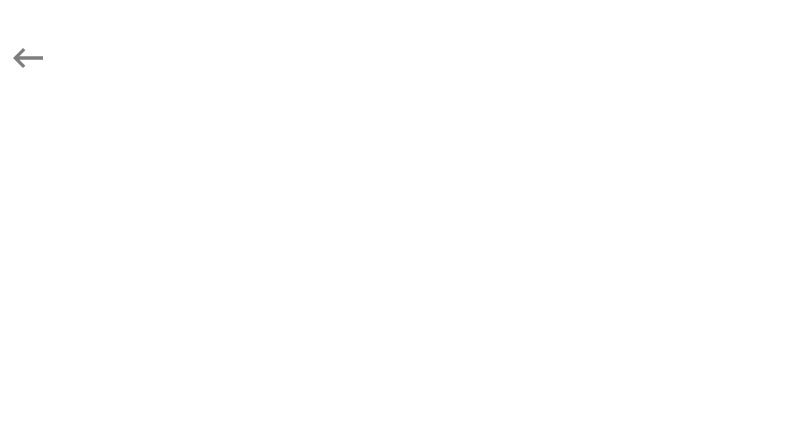
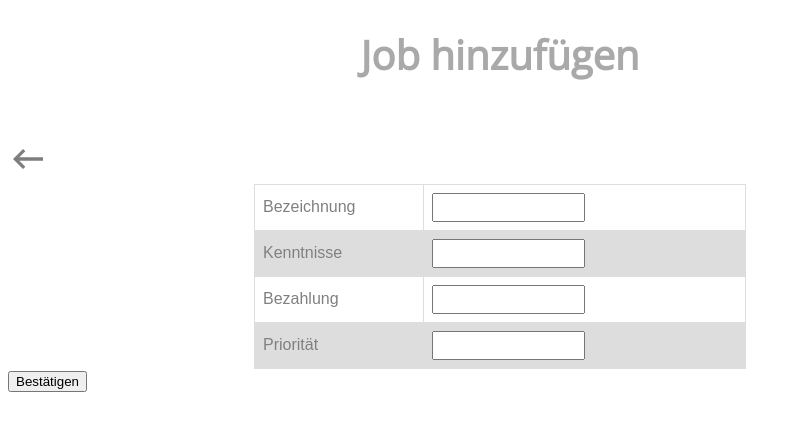
Before and after one commit to Velajuel121/Organigramm, an Electron app: page Orgranigramm/addJobs.html in a window 1000 px wide. Shown: the whole page, without its empty margins (0-801 px from the left). Drawn offline with nearby package versions, Linux system fonts and the light colour scheme.

Commit message:
Added function AddJobs

```diff
--- a/Orgranigramm/addJobs.html
+++ b/Orgranigramm/addJobs.html
@@ -9,13 +9,91 @@
 </head>
 
 <body>
+    <h1>Job hinzufügen</h1>
     <div id="container">
         <div>
             <a href="index.html">
                 <img id="imgBack" src="img/back.svg" />
             </a>
         </div>
+        <div>
+            <table align="center">
+                <tr>
+                    <td width="(100/2)%">Bezeichnung</td>
+                    <td width="(100/2)%"><input type="text" name="bezeichnung" id="bezeichnung"></td>
+                </tr>
+                <tr>
+                    <td width="(100/2)%">Kenntnisse</td>
+                    <td width="(100/2)%"><input type="text" name="kenntnisse" id="kenntnisse"></td>
+                </tr>
+                <tr>
+                    <td width="(100/2)%">Bezahlung</td>
+                    <td width="(100/2)%"><input type="text" name="bezahlung" id="bezahlung"></td>
+                </tr>
+                <tr>
+                    <td width="(100/2)%">Priorität</td>
+                    <td width="(100/2)%"><input type="text" name="priority" id="priority"></td>
+                </tr>
+            </table>
+            <button type="button" onclick="confirm()">Bestätigen</button>
         </div>
+    </div>
+    <script>
+        var remote = require('electron').remote;
+        document.addEventListener('keydown', function(e) {
+            if (e.which === 123) {
+                remote.getCurrentWindow().webContents.openDevTools();
+            } else if (e.which === 116) {
+                location.reload();
+            }
+        });
+
+        function confirm() {
+            var b = document.getElementById('bezeichnung').value;
+            var k = document.getElementById('kenntnisse').value;
+            var pay = document.getElementById('bezahlung').value;
+            var prio = document.getElementById('priority').value;
+
+            const storage = require('electron-json-storage');
+
+            storage.has('jobs', function(error, hasKey) {
+                if (error) throw error;
+                if (hasKey) {
+                    storage.get('jobs', function(error, data) {
+                        if (error) throw error;
+                        data.push({
+                            lable: b,
+                            skills: k,
+                            pay: pay,
+                            priority: prio
+                        });
+                        storage.set('jobs', data, (err) => {
+                            if (err) {
+                                console.log(err);
+                            }
+                        });
+                    });
+                }
+                if (!hasKey) {
+                    var jobs = [{
+                        lable: b,
+                        skills: k,
+                        pay: pay,
+                        priority: prio
+                    }];
+                    storage.set('jobs', jobs, (err) => {
+                        if (err) {
+                            console.log(err);
+                        }
+                    });
+                }
+            });
+            document.getElementById('bezeichnung').value = "";
+            document.getElementById('kenntnisse').value = "";
+            document.getElementById('bezahlung').value = "";
+            document.getElementById('priority').value = "";
+        }
+    </script>
 </body>
 
 </html>
--- a/Orgranigramm/package.json
+++ b/Orgranigramm/package.json
@@ -9,6 +9,8 @@
   "author": "Felix Kronsteiner, Hannes Gerstmayr, Michael Helcig, Christian Strassmayr",
   "license": "MIT",
   "dependencies": {
-    "electron": "^1.7.10"
+    "electron": "^1.7.10",
+    "electron-json-storage": "^4.0.2",
+    "electron-storage": "^1.0.7"
   }
 }
--- a/Orgranigramm/style.css
+++ b/Orgranigramm/style.css
@@ -10,7 +10,6 @@ h1 {
     color: darkgray;
     font-size: 40px;
     text-align: center;
-
 }
 
 h2 {
@@ -40,7 +39,9 @@ img:hover {
     padding-top: 150px;
 }
 
-#imgStart, #imgAddJobs, #imgViewJobs {
+#imgStart,
+#imgAddJobs,
+#imgViewJobs {
     width: 100px;
 }
 
@@ -64,3 +65,31 @@ img:hover {
 ::-webkit-scrollbar {
     display: none;
 }
+
+input {
+    width: 50%;
+    padding: 5px;
+    -webkit-box-sizing: border-box;
+    /* Safari/Chrome, other WebKit */
+    -moz-box-sizing: border-box;
+    /* Firefox, other Gecko */
+    box-sizing: border-box;
+    /* Opera/IE 8+ */
+}
+
+table {
+    font-family: arial, sans-serif;
+    border-collapse: collapse;
+    width: 50%;
+}
+
+td,
+th {
+    border: 1px solid #dddddd;
+    text-align: left;
+    padding: 8px;
+}
+
+tr:nth-child(even) {
+    background-color: #dddddd;
+}
```
Also changed, not shown: Orgranigramm/chooseOptions.html (+1 -1 lines), 1 other file. Lines whose indentation alone changed are shown as unchanged.
